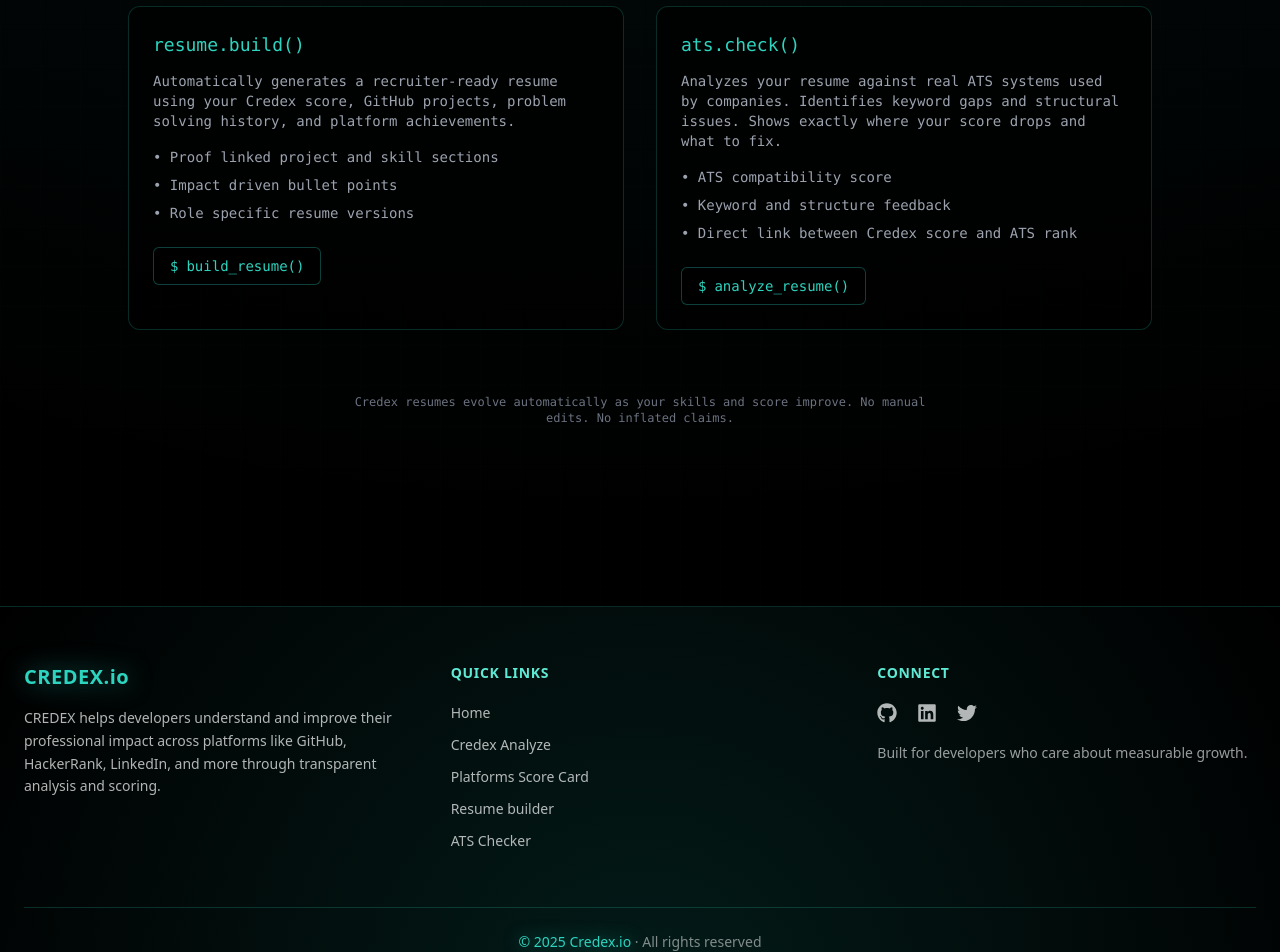
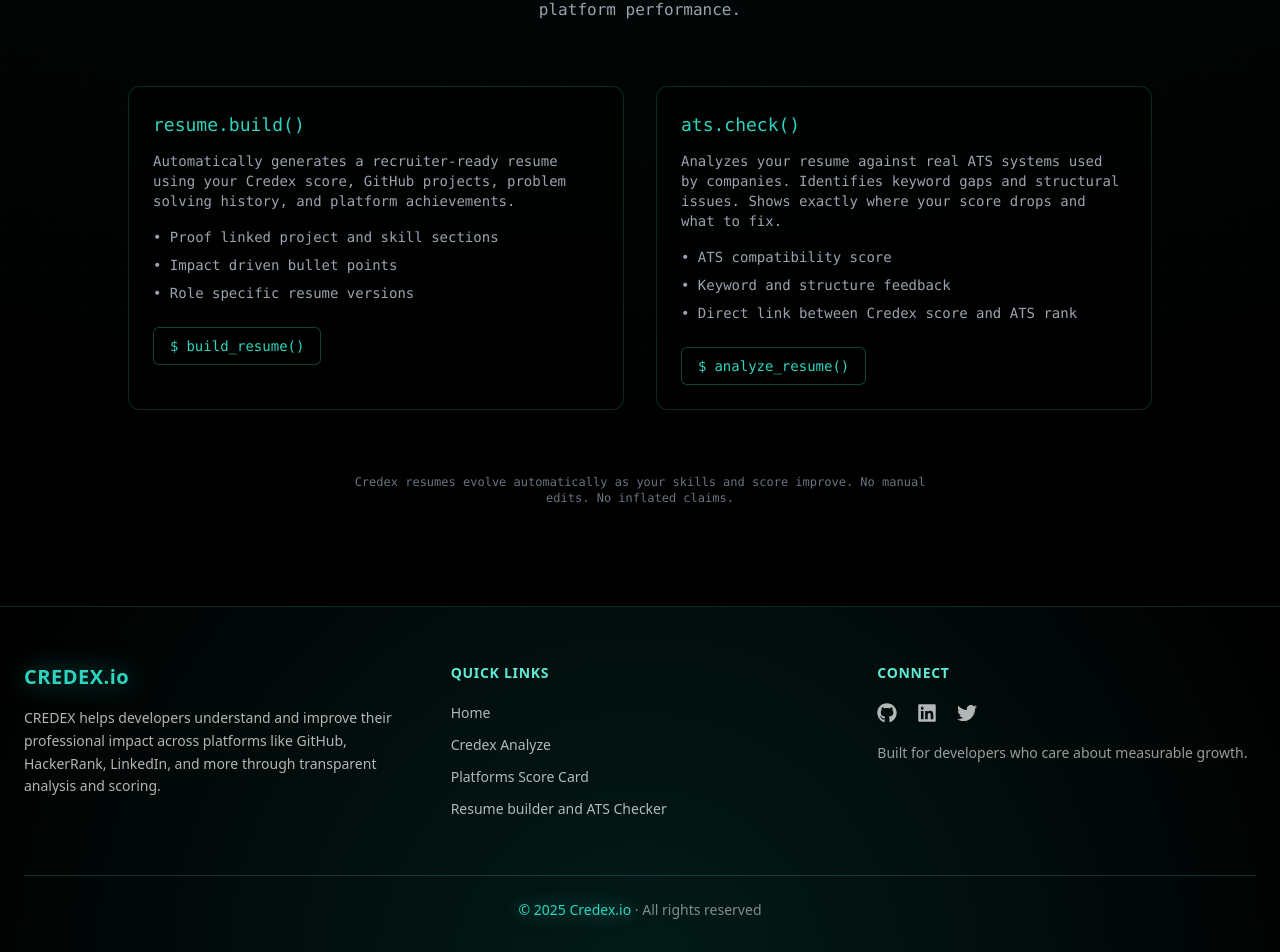
Before and after one commit to cooldkt143/CREDEX.io, a React (Vite) app: page /home in a window 1280 px wide. Shown: the part 1694-2646 px from the top of the page. Built offline with nearby package versions, Linux system fonts and the light colour scheme.

Commit message:
editing home page

```diff
--- a/src/components/home/Footer.jsx
+++ b/src/components/home/Footer.jsx
@@ -27,12 +27,23 @@
               Quick Links
             </h4>
             <ul className="space-y-3 text-sm text-white/70">
-              {["Home", "Credex Analyze", "Platforms Score Card", "Resume builder", "ATS Checker"].map((item) => (
+              {[
+                { label: "Home", id: "home" },
+                { label: "Credex Analyze", id: "home" },
+                { label: "Platforms Score Card", id: "platform-score-card" },
+                { label: "Resume builder and ATS Checker", id: "resume-builder-ats" },
+              ].map((item) => (
                 <li
-                  key={item}
-                  className="cursor-pointer transition-all hover:text-teal-400 hover:translate-x-1 hover:drop-shadow-[0_0_8px_rgba(20,184,166,0.6)]"
+                  key={item.id}
+                  onClick={() => {
+                    const section = document.getElementById(item.id);
+                    section?.scrollIntoView({ behavior: "smooth" });
+                  }}
+                  className="cursor-pointer transition-all
+                  hover:text-teal-400 hover:translate-x-1
+                  hover:drop-shadow-[0_0_8px_rgba(20,184,166,0.6)]"
                 >
-                  {item}
+                  {item.label}
                 </li>
               ))}
             </ul>
--- a/src/components/home/HomeHero.jsx
+++ b/src/components/home/HomeHero.jsx
@@ -4,7 +4,10 @@
 const HomeHero = () => {
   const navigate = useNavigate();
   return (
-    <section className="relative z-10 flex flex-col items-center justify-center px-4 pt-40 text-center">
+    <section
+      id="home"
+      className="relative z-10 flex flex-col items-center justify-center px-4 pt-40 text-center"
+    >
       {/* Terminal badge */}
       <div className="mb-6 inline-flex items-center gap-2 rounded-full border border-teal-400/30 bg-black/50 px-4 py-1 font-mono text-sm text-teal-400">
         <span className="h-2 w-2 animate-pulse rounded-full bg-teal-400" />
--- a/src/components/home/PlatformSection.jsx
+++ b/src/components/home/PlatformSection.jsx
@@ -5,7 +5,11 @@
 const PlatformSection = () => {
   const navigate = useNavigate();
   return (
-    <section className="relative z-10 flex min-h-screen flex-col items-center justify-center px-4 pt-0 pb-24 md:flex-row md:gap-20 md:pt-0">
+    <section
+      id="platform-score-card"
+      className="relative z-10 flex min-h-screen flex-col items-center
+      justify-center px-4 pt-0 pb-24 md:flex-row md:gap-20 md:pt-0"
+    >
 
       {/* Left content */}
       <div className="max-w-xl text-center md:text-left">
--- a/src/components/home/ResumeBuilderATSSection.jsx
+++ b/src/components/home/ResumeBuilderATSSection.jsx
@@ -5,7 +5,10 @@
   const navigate = useNavigate();
 
   return (
-    <section className="relative z-10 flex min-h-screen flex-col items-center justify-start px-4 text-center">
+    <section
+      id="resume-builder-ats"
+      className="relative z-10 flex min-h-screen flex-col items-center justify-start px-4 pt-20 text-center"
+    >
       {/* Heading */}
       <h2 className="text-3xl font-bold text-gray-100 sm:text-4xl md:text-5xl">
         Resume built on{" "}
```
